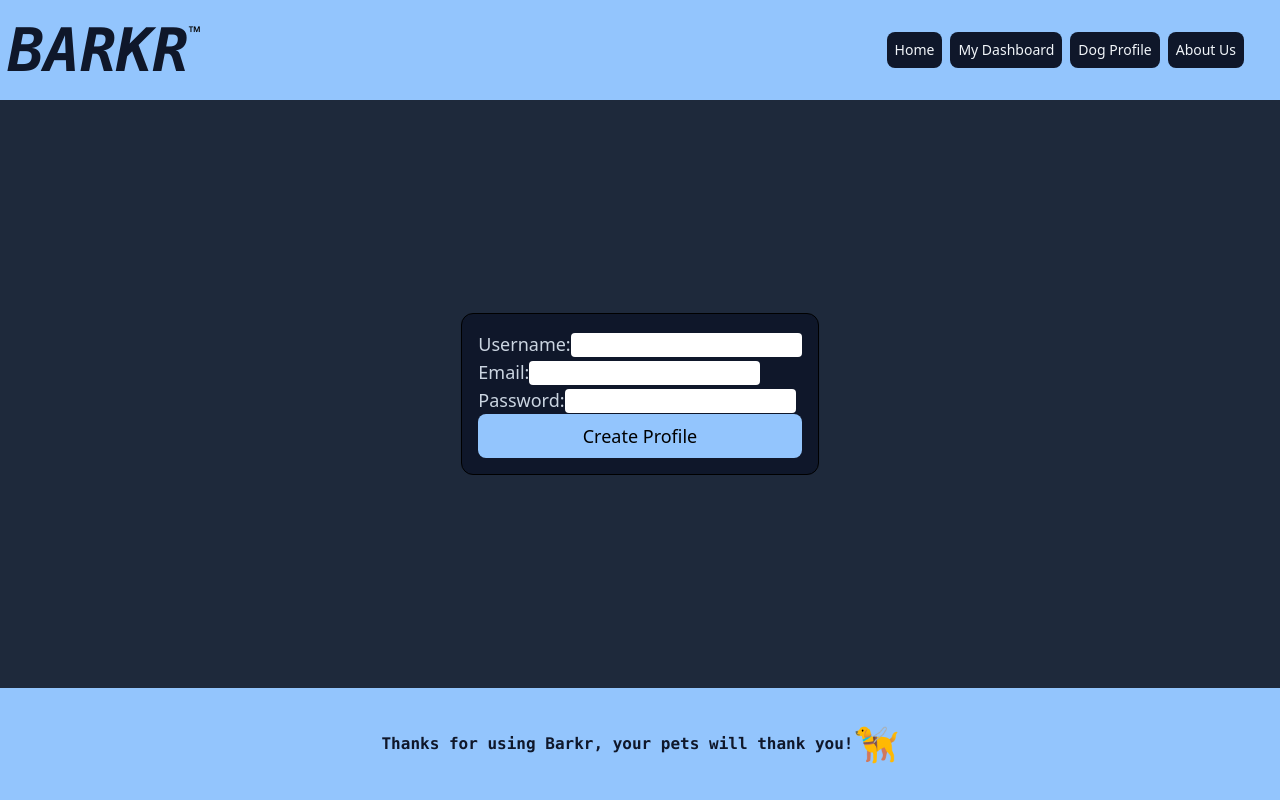
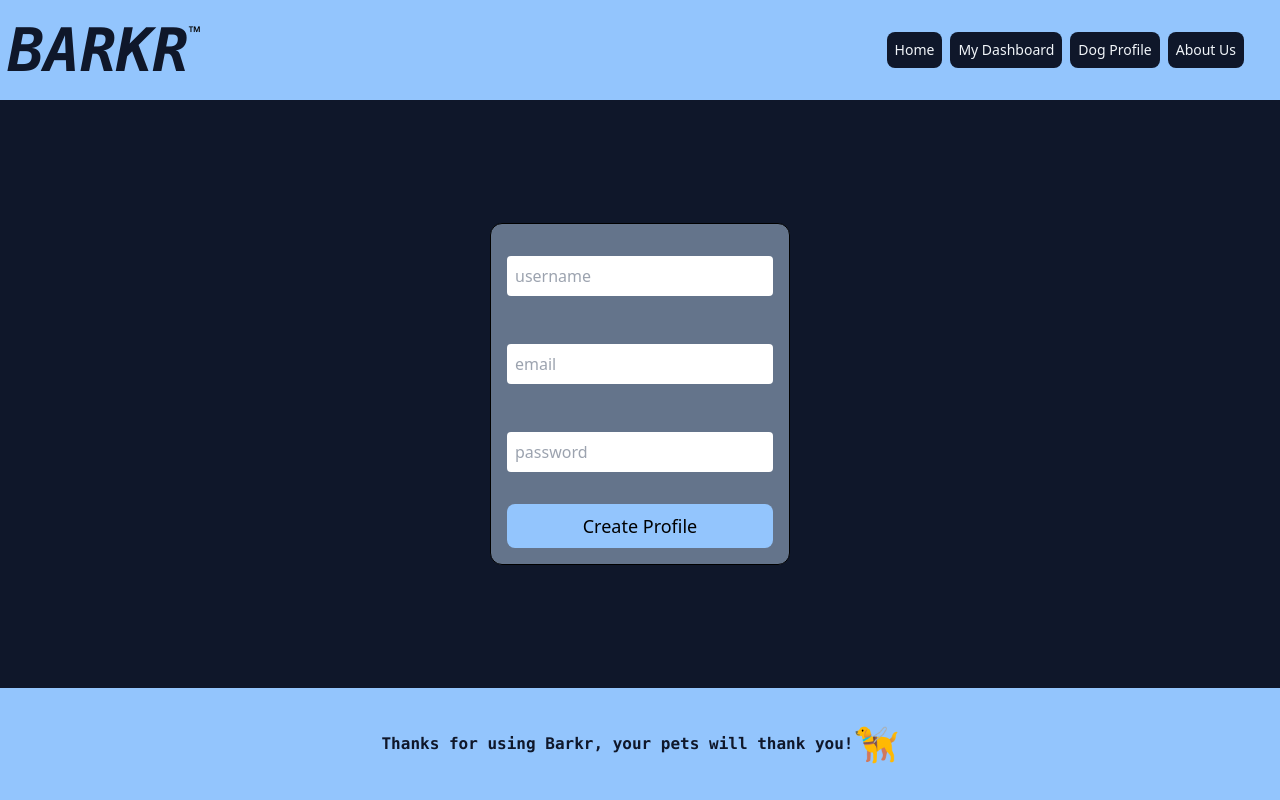
Before and after one commit to RosalvaMartinez/barkr, a React (Create React App) app in the folder client/: page / in a window 1280 px wide. Built offline with nearby package versions, Linux system fonts and the light colour scheme.

Commit message:
Update signup

```diff
--- a/client/src/components/Layout.js
+++ b/client/src/components/Layout.js
@@ -5,7 +5,7 @@ function Layout({ children }) {
     return (
         <>
             <Header />
-            <main className="bg-slate-800 flex-grow">{ children }</main>
+            <main className="bg-slate-900 flex-grow">{ children }</main>
             <Footer />
         </>
     )
--- a/client/src/components/SignupForm.js
+++ b/client/src/components/SignupForm.js
@@ -66,21 +66,18 @@ function SignupForm() {
 
     return (
         <div className="flex flex-col w-full h-full justify-center place-items-center">
-            <form onSubmit={ handleFormsubmit } className="flex flex-col border border-black bg-slate-900 rounded-xl w-fit p-4 justify-center">
-                <label className="">
-                    <span className=" text-lg font-medium text-slate-300">Username:</span>
-                    <input className="rounded" name="username" type="text" value={ username } onChange={ handleUsernameChange } />
-                    <span className="text-red-600">{ usernameErrorMessage }</span>
+            <form onSubmit={handleFormsubmit} className="flex flex-col border border-black bg-slate-500 rounded-xl w-[300px] p-4 justify-center">
+                <label className="my-4">
+                    <input className="rounded w-full p-2" placeholder="username" name="username" type="text" value={username} onChange={handleUsernameChange} />
+                    <div className={`${usernameError ? "visible" : "invisible"} h-4 text-red-600`}>{usernameErrorMessage}</div>
                 </label>
-                <label className="">
-                    <span className=" text-lg font-medium text-slate-300">Email:</span>
-                    <input className="rounded" name="email" type="email" value={ email } onChange={ handleEmailChange } />
-                    <span className="text-red-600">{ emailErrorMessage }</span>
+                <label className="my-4">
+                    <input className="rounded w-full p-2" placeholder="email" name="email" type="email" value={email} onChange={handleEmailChange} />
+                    <div className={`${emailError ? "visible" : "invisible"} h-4 text-red-600`}>{emailErrorMessage}</div>
                 </label>
-                <label className="">
-                    <span className=" text-lg font-medium text-slate-300">Password:</span>
-                    <input className="rounded" name="password" type="password" value={ password } onChange={ handlePasswordChange } />
-                    <span className="text-red-600">{ passwordErrorMessage }</span>
+                <label className="my-4">
+                    <input className="rounded w-full p-2" placeholder="password" name="password" type="password" value={password} onChange={handlePasswordChange} />
+                    <div className={`${passwordError ? "visible" : "invisible"} h-4 text-red-600`}>{passwordErrorMessage}</div>
                 </label>
                 <button type="submit" className="font-sans font-normal bg-blue-300 hover:bg-blue-500 active:bg-blue-400 p-2 rounded-lg text-lg focus:outline-none focus:ring focus:ring-blue-200">
                     Create Profile
```
